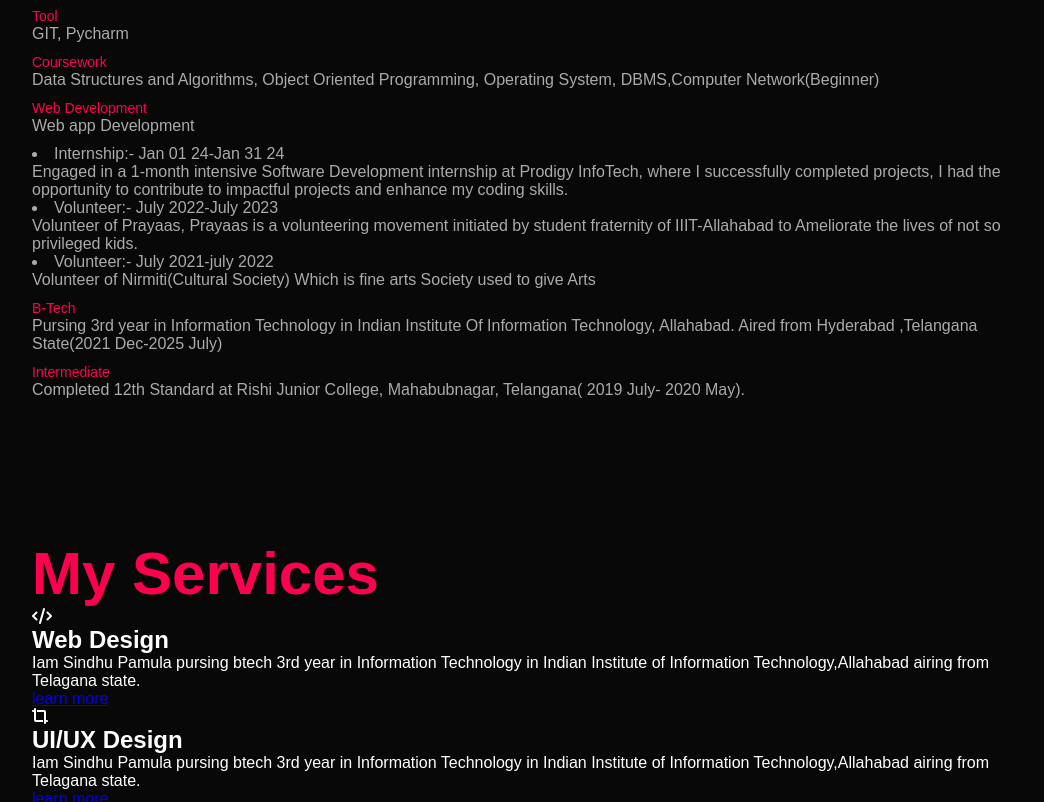
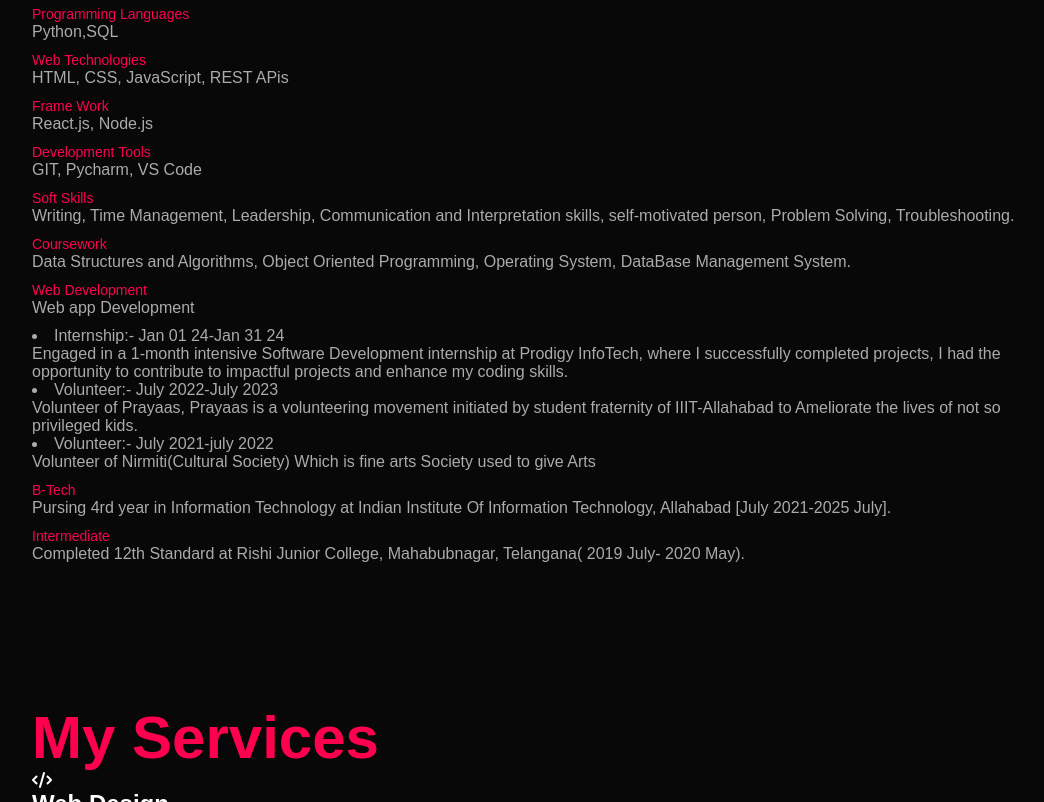
Before and after one commit to Sindhu1304/Portifolio, a plain HTML site: page index.html in a window 1280 px wide. Shown: the part 1213-2015 px from the top of the page, without its empty margins (96-1140 px from the left). Drawn offline with Linux system fonts and the light colour scheme.

Commit message:
Update index.html

```diff
--- a/index.html
+++ b/index.html
@@ -41,7 +41,7 @@
         </div
          class="about-col-2">
           <h1 class="sub-title">About<span>Me</span></h1>
-          <p><strong> Sindhu Pamula pursing btech 3rd year in Information Technology in Indian Institute of Information Technology,Allahabad airing from Telagana state.</strong></p>
+          <p><strong>  I am Sindhu Pamula, a dedicated B.Tech student in Information Technology at IIIT Allahabad, with a strong foundation in programming and software development. My expertise spans Python, SQL, and web technologies, including React.js, Node.js, and MongoDB, with hands-on experience in developing dynamic full-stack applications. I enjoy solving complex problems, as evidenced by tackling over 500 coding challenges across platforms like LeetCode and Coding Ninjas, where I ranked in the top 10 among 30,000+ coders. Beyond academics, I actively contribute to cultural and social initiatives, embodying leadership and teamwork. In my free time, I immerse myself in classical dancing, enjoy reading novels, and love watching cricket, which enriches my creativity and keeps me balanced. I am driven by a passion for continuous learning and leveraging technology to create impactful solutions.</strong></p>
            <div class="tab-titles">
              <p class="tab-links active-link" onclick="opentab"(skills)>Skills</p>
              <p class="tab-links" onclick="opentab('experience')">Experience</p>
@@ -51,10 +51,13 @@
           </div>
           <div class="tab-contents active-tab" id="Skills">
             <ul>
-              <li><span>Language</span><br>Python, C++(Beginner),Java(Beginner),SQL</li>
-              <li><span>Frame Work</span><br>React.js, HTML, CSS, JavaScript</li>
-              <li><span>Tool</span><br>GIT, Pycharm</li>
-              <li><span>Coursework</span><br> Data Structures and Algorithms, Object Oriented Programming, Operating System, DBMS,Computer Network(Beginner)
+              <li><span>Programming Languages</span><br>Python,SQL</li>
+              <li><span>Web Technologies</span><br>HTML, CSS, JavaScript, REST APis</li>
+              <li><span>Frame Work</span><br>React.js, Node.js</li>
+              <li><span>Development Tools</span><br>GIT, Pycharm, VS Code</li>
+              <li><span>Soft Skills</span><br>Writing, Time Management, Leadership, Communication and Interpretation skills, self-motivated person,
+Problem Solving, Troubleshooting.</li>
+              <li><span>Coursework</span><br> Data Structures and Algorithms, Object Oriented Programming, Operating System, DataBase Management System.
               </li>
               <li><span>Web Development</span><br>Web app Development</li>
 
@@ -73,7 +76,7 @@
            </div>
           <div class="tab-contents" id="education">
             <ul>
-              <li><span>B-Tech </span><br>Pursing 3rd year in Information Technology in Indian Institute Of Information Technology, Allahabad. Aired from Hyderabad ,Telangana State(2021 Dec-2025 July)
+              <li><span>B-Tech </span><br>Pursing 4rd year in Information Technology at Indian Institute Of Information Technology, Allahabad [July 2021-2025 July].
               </li>
               <li><span>Intermediate</span><br>Completed 12th Standard at Rishi Junior College, Mahabubnagar, Telangana( 2019 July- 2020 May).
               </li>
@@ -93,21 +96,21 @@
         <div>
            <i class="fa-solid fa-code"></i>
           <h2>Web Design</h2>
-          <p>Iam Sindhu Pamula pursing btech 3rd year in Information Technology in Indian Institute of Information
+          <p>Iam Sindhu Pamula pursing btech 4rd year in Information Technology in Indian Institute of Information
             Technology,Allahabad airing from Telagana state.</p>
           <a href="#">learn more</a>
         </div>
         <div>
           <i class="fa-solid fa-crop-simple"></i>
           <h2>UI/UX Design</h2>
-          <p>Iam Sindhu Pamula pursing btech 3rd year in Information Technology in Indian Institute of Information
+          <p>Iam Sindhu Pamula pursing btech 4rd year in Information Technology in Indian Institute of Information
             Technology,Allahabad airing from Telagana state.</p>
           <a href="#">learn more</a>
         </div>
         <div>
           <i class="fa-brands fa-app-store"></i>
           <h2>App Design</h2>
-          <p>Iam Sindhu Pamula pursing btech 3rd year in Information Technology in Indian Institute of Information Technology,Allahabad airing from
+          <p>Iam Sindhu Pamula pursing btech 4rd year in Information Technology in Indian Institute of Information Technology,Allahabad airing from
             Telagana state.</p>
           <a href="#">learn more</a>
         </div>
```
